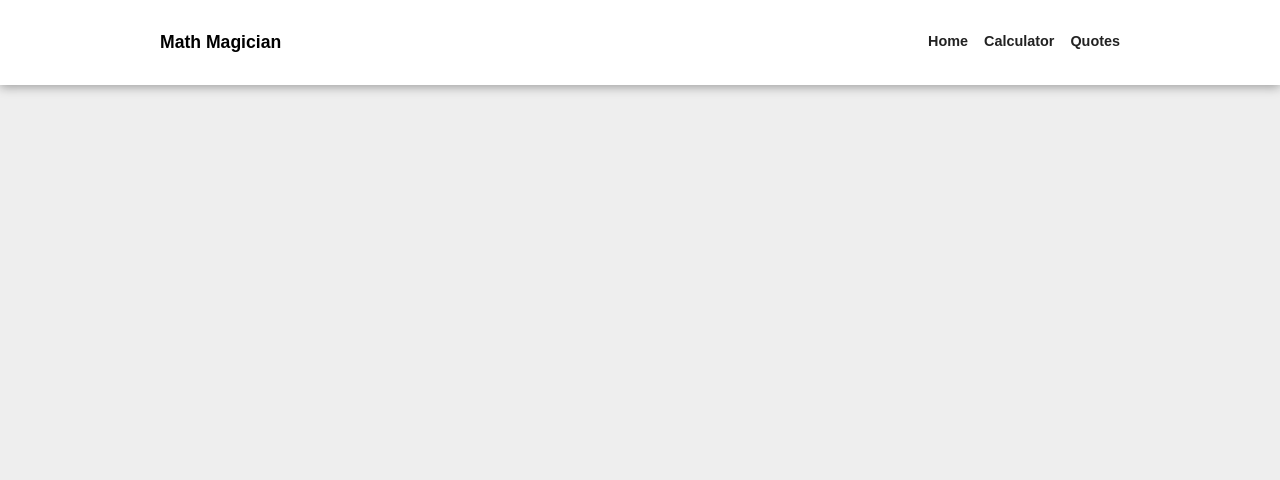
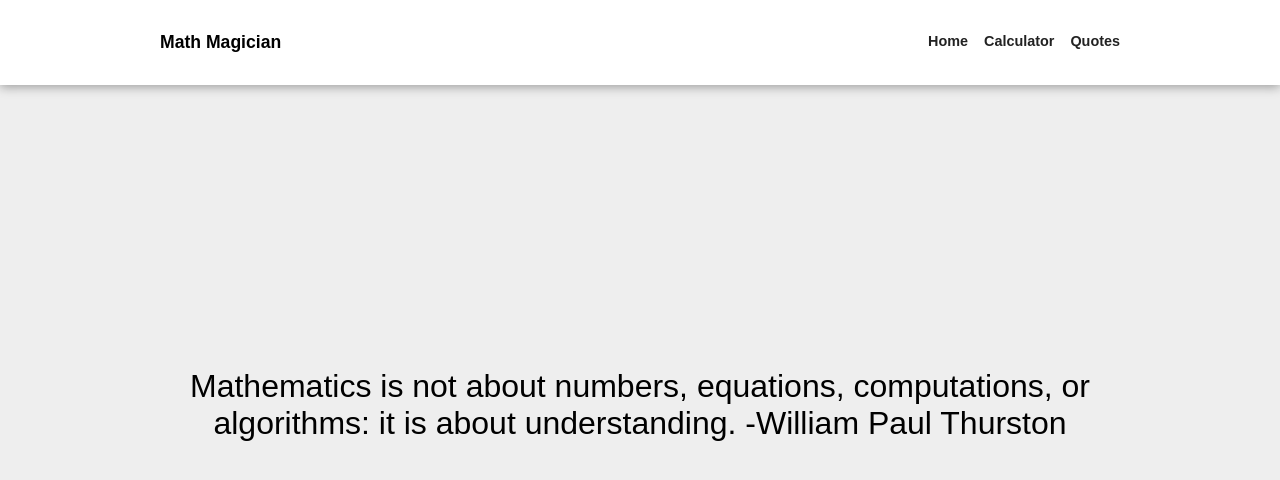
Before and after one commit to aimalamiri/Math-Magician, a React (Create React App) app: page /quotes in a window 1280 px wide. Shown: the top 480 px of the page. Built offline with nearby package versions, Linux system fonts and the light colour scheme.

Commit message:
Design the Quotes component

```diff
--- a/src/components/Quotes.js
+++ b/src/components/Quotes.js
@@ -1,3 +1,10 @@
-const Quotes = () => {};
+const Quotes = () => {
+  const quote = 'Mathematics is not about numbers, equations, computations, or algorithms: it is about understanding. -William Paul Thurston';
+  return (
+    <div className="py-2 w-full h-full flex justify-between items-center">
+      <p className="text-2xl text-center">{quote}</p>
+    </div>
+  );
+};
 
 export default Quotes;
--- a/src/css/styles.css
+++ b/src/css/styles.css
@@ -87,6 +87,10 @@ input {
   font-size: 1.2rem;
 }
 
+.text-2xl {
+  font-size: 1.5rem;
+}
+
 .calculator {
   width: 100%;
   padding-left: 0;
@@ -115,6 +119,10 @@ input {
     font-size: 1.5rem;
   }
 
+  .text-2xl {
+    font-size: 2rem;
+  }
+
   .gap {
     column-gap: 0.5rem;
   }
@@ -136,6 +144,10 @@ input {
   justify-content: space-between;
 }
 
+.items-center {
+  align-items: center;
+}
+
 .flex-wrap {
   flex-wrap: wrap;
 }
@@ -154,13 +166,17 @@ input {
 }
 
 .shadow {
-  box-shadow: 0px 2px 10px 0px rgba(0, 0, 0, 0.35);
+  box-shadow: 0 2px 10px 0 rgba(0, 0, 0, 0.35);
 }
 
 .w-full {
   width: 100%;
 }
 
-.sm:w-half {
-  width: 100%;
+.h-full {
+  height: 80vh;
 }
+
+.text-center {
+  text-align: center;
+}
```
